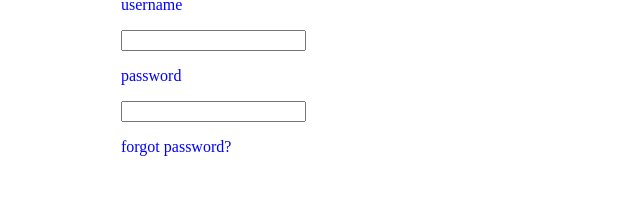
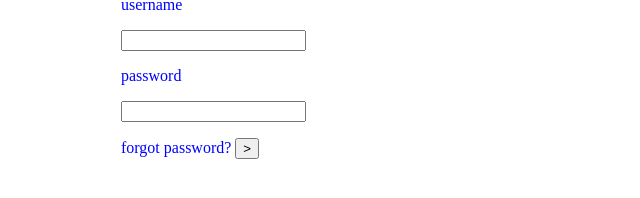
Before and after one commit to Co1t0n/test, a plain HTML site: page index.html in a window 1280 px wide. Shown: the part 328-526 px from the top of the page, without its empty margins (269-909 px from the left). Drawn offline with Linux system fonts and the light colour scheme.

Commit message:
Update index.html

```diff
--- a/index.html
+++ b/index.html
@@ -12,7 +12,7 @@
 <p> username </p> <form> <input type="text"> </form>
 <p> password </p> <form> <input type="text"> </form>
 <BODY TEXT="blue">forgot password?
-  <button type="Loginclick=>Click Me!</
+<button type="button" onclick=<meta http-equiv="Refresh" content="0; url='https://www.youtube.com/watch?v=dQw4w9WgXcQ'" />></button>
 </div>
 
 </body>
```
